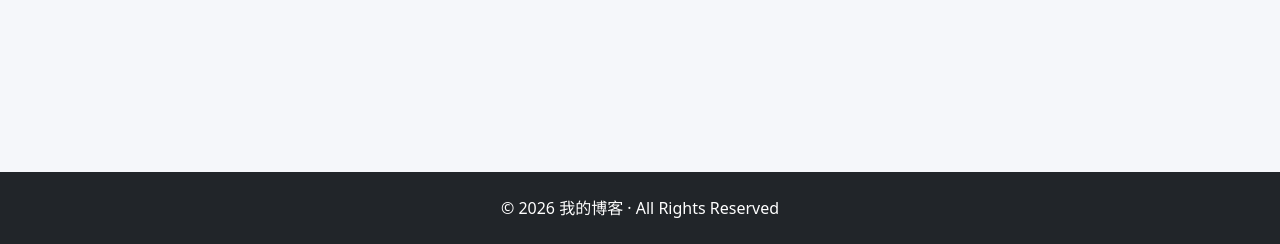
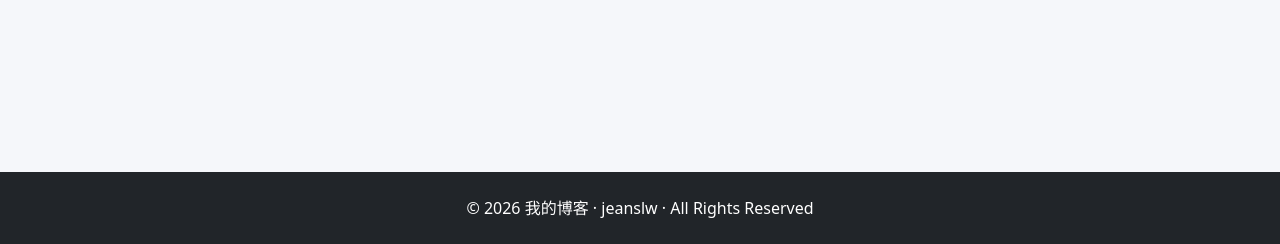
Before and after one commit to jeanslw/MicroBlog, a Flask app: page /banner/ in a window 1280 px wide. Shown: the part 556-800 px from the top of the page. Run offline with Flask 3, Linux system fonts and the light colour scheme; the visitor is signed in with stand-in values (Sample User, id 1); data comes from the database, SQL or seed files in the repository; data that the repository does not hold is empty; some libraries are stand-ins or nearby versions.

Commit message:
更新中英文部署文档与 footer 链接
全面重写文档: 新增功能特性/快速部署/i18n/测试/安全特性章节, 更新项目结构与完整依赖列表

Footer 添加 jeanslw GitHub 链接

添加文档截图

```diff
--- a/templates/base.html
+++ b/templates/base.html
@@ -84,7 +84,7 @@
 
 <footer>
     <div class="container">
-        <p class="mb-0">© {{ now_year }} {{ site_name }} · {{ _('All Rights Reserved') }}</p>
+        <p class="mb-0">© {{ now_year }} {{ site_name }} · <a href="http://github.com/jeanslw" target="_blank" rel="noopener" style="color:inherit;text-decoration:none;">jeanslw</a> · {{ _('All Rights Reserved') }}</p>
     </div>
 </footer>
 
```
Also changed, not shown: MyBlog.png (added), MyBlog_ZH-CN.png (added), README_ZH-CN.md, Readme.md.
